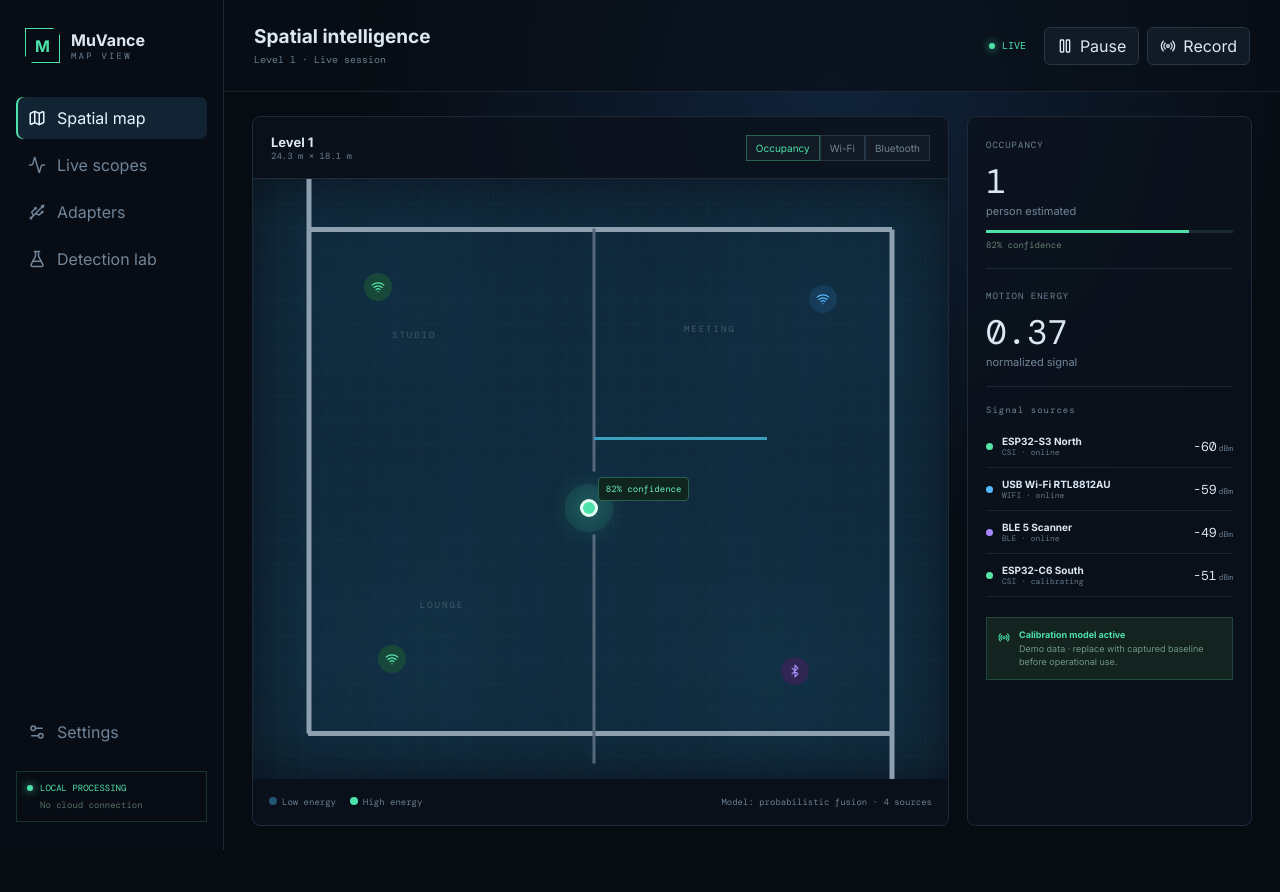
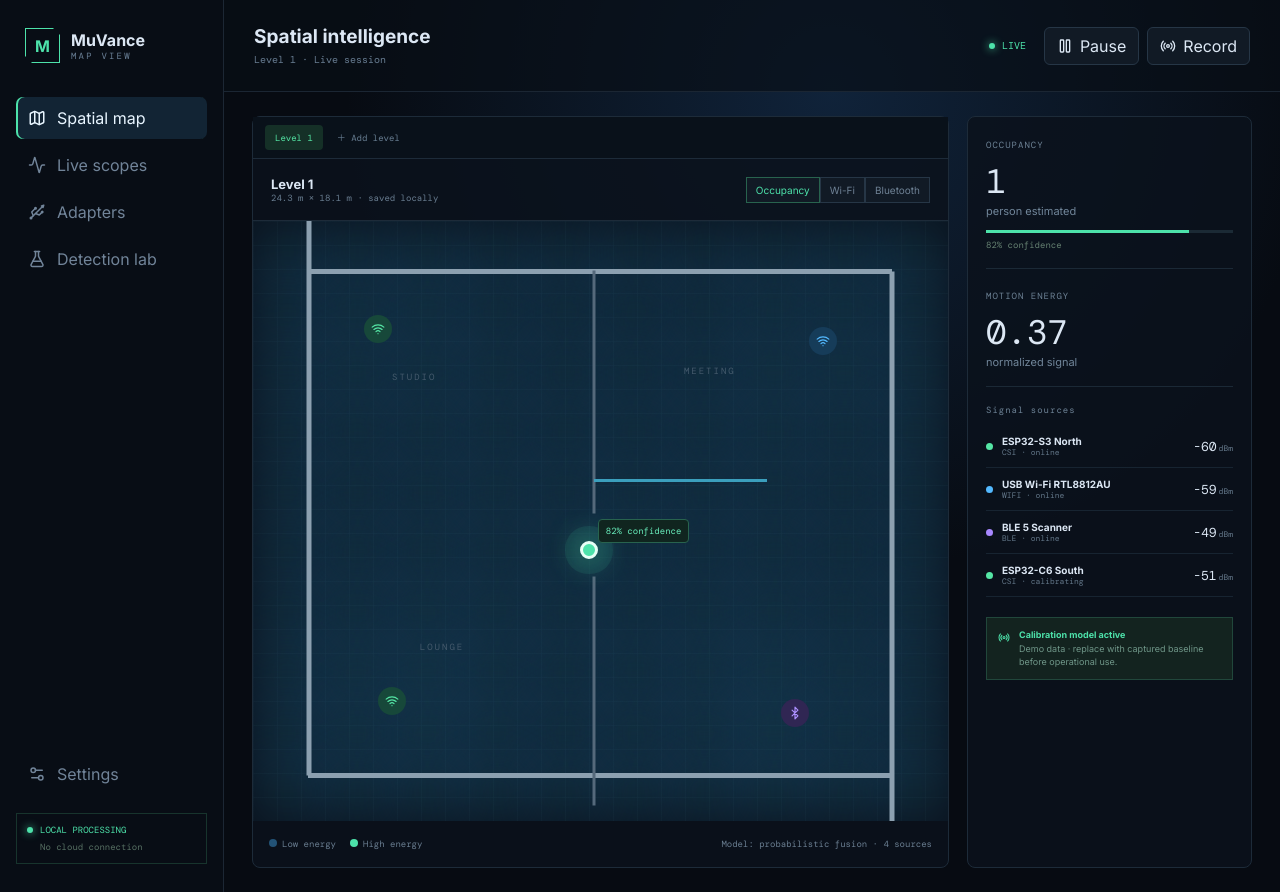
Before and after one commit to foulfoxhacks/MuVaNCE, a React (Vite) app: page / in a window 1280 px wide. Before the commit the page ends 850 px from the top, so only its background shows below. Built offline with nearby package versions, Linux system fonts and the light colour scheme.

Commit message:
Persist multi-floor building projects

```diff
--- a/src/hardware.css
+++ b/src/hardware.css
@@ -5,3 +5,6 @@
 .network div b{display:block;color:#dce7f4;font-size:11px}
 .network div span{font:8px DM Mono;color:#687e92}
 .network strong{font:12px DM Mono;color:#8ca0b2}
+.floor-tabs{display:flex;gap:4px;padding:8px 12px;border-bottom:1px solid #1d2b39;background:#09111a}
+.floor-tabs button{border:0;background:transparent;color:#687e92;padding:6px 10px;font:9px DM Mono;cursor:pointer}
+.floor-tabs button.active{background:#153027;color:#55e6a5;border-radius:4px}
--- a/src/store.ts
+++ b/src/store.ts
@@ -1,12 +1,18 @@
 import { create } from 'zustand';
+import { createJSONStorage, persist } from 'zustand/middleware';
 import type { Floor, SignalSample } from './types';
 import { createSamples } from './engine';
 
-interface State { view:'scope'|'map'|'devices'|'lab'; running:boolean; recording:boolean; liveHardware:boolean; selectedAdapter:string|null; floor:Floor; samples:SignalSample[]; history:SignalSample[][]; setView:(v:State['view'])=>void; toggleRun:()=>void; toggleRecord:()=>void; selectAdapter:(id:string|null)=>void; ingest:(frames:SignalSample[])=>void; tick:()=>void }
-export const useAppStore=create<State>((set)=>({
-  view:'map',running:true,recording:false,liveHardware:false,selectedAdapter:null,
-  floor:{id:'floor-1',name:'Level 1',width:100,height:100,walls:[
-    {id:'w1',start:{x:8,y:8},end:{x:92,y:8},material:'brick'},{id:'w2',start:{x:92,y:8},end:{x:92,y:92},material:'brick'},{id:'w3',start:{x:92,y:92},end:{x:8,y:92},material:'brick'},{id:'w4',start:{x:8,y:92},end:{x:8,y:8},material:'brick'},
-    {id:'w5',start:{x:49,y:8},end:{x:49,y:43},material:'drywall'},{id:'w6',start:{x:49,y:59},end:{x:49,y:92},material:'drywall'},{id:'w7',start:{x:49,y:43},end:{x:74,y:43},material:'glass'}]},
-  samples:createSamples(),history:[],setView:view=>set({view}),toggleRun:()=>set(s=>({running:!s.running})),toggleRecord:()=>set(s=>({recording:!s.recording})),selectAdapter:selectedAdapter=>set({selectedAdapter}),ingest:frames=>set(s=>({samples:frames,liveHardware:true,history:s.recording?[...s.history.slice(-899),frames]:s.history})),tick:()=>set(s=>{if(!s.running||s.liveHardware)return s;const samples=createSamples();return {samples,history:s.recording?[...s.history.slice(-899),samples]:s.history};})
-}));
+const firstFloor:Floor={id:'floor-1',name:'Level 1',width:100,height:100,walls:[
+  {id:'w1',start:{x:8,y:8},end:{x:92,y:8},material:'brick'},{id:'w2',start:{x:92,y:8},end:{x:92,y:92},material:'brick'},{id:'w3',start:{x:92,y:92},end:{x:8,y:92},material:'brick'},{id:'w4',start:{x:8,y:92},end:{x:8,y:8},material:'brick'},
+  {id:'w5',start:{x:49,y:8},end:{x:49,y:43},material:'drywall'},{id:'w6',start:{x:49,y:59},end:{x:49,y:92},material:'drywall'},{id:'w7',start:{x:49,y:43},end:{x:74,y:43},material:'glass'}
+]};
+interface State {view:'scope'|'map'|'devices'|'lab';running:boolean;recording:boolean;liveHardware:boolean;selectedAdapter:string|null;activeFloorId:string;floors:Floor[];samples:SignalSample[];history:SignalSample[][];setView:(v:State['view'])=>void;toggleRun:()=>void;toggleRecord:()=>void;selectAdapter:(id:string|null)=>void;selectFloor:(id:string)=>void;addFloor:()=>void;renameFloor:(name:string)=>void;ingest:(frames:SignalSample[])=>void;tick:()=>void}
+export const useAppStore=create<State>()(persist((set)=>({
+  view:'map',running:true,recording:false,liveHardware:false,selectedAdapter:null,activeFloorId:firstFloor.id,floors:[firstFloor],samples:createSamples(),history:[],
+  setView:view=>set({view}),toggleRun:()=>set(s=>({running:!s.running})),toggleRecord:()=>set(s=>({recording:!s.recording})),selectAdapter:selectedAdapter=>set({selectedAdapter}),selectFloor:activeFloorId=>set({activeFloorId}),
+  addFloor:()=>set(s=>{const number=s.floors.length+1;const floor:Floor={id:`floor-${Date.now()}`,name:`Level ${number}`,width:100,height:100,walls:[]};return{floors:[...s.floors,floor],activeFloorId:floor.id}}),
+  renameFloor:name=>set(s=>({floors:s.floors.map(f=>f.id===s.activeFloorId?{...f,name:name.slice(0,40)||f.name}:f)})),
+  ingest:frames=>set(s=>({samples:frames,liveHardware:true,history:s.recording?[...s.history.slice(-899),frames]:s.history})),
+  tick:()=>set(s=>{if(!s.running||s.liveHardware)return s;const samples=createSamples();return{samples,history:s.recording?[...s.history.slice(-899),samples]:s.history}})
+}),{name:'muvance-project-v1',storage:createJSONStorage(()=>localStorage),partialize:s=>({view:s.view,activeFloorId:s.activeFloorId,floors:s.floors})}));
```
Also changed, not shown: src/App.tsx (+1 -1 lines).
